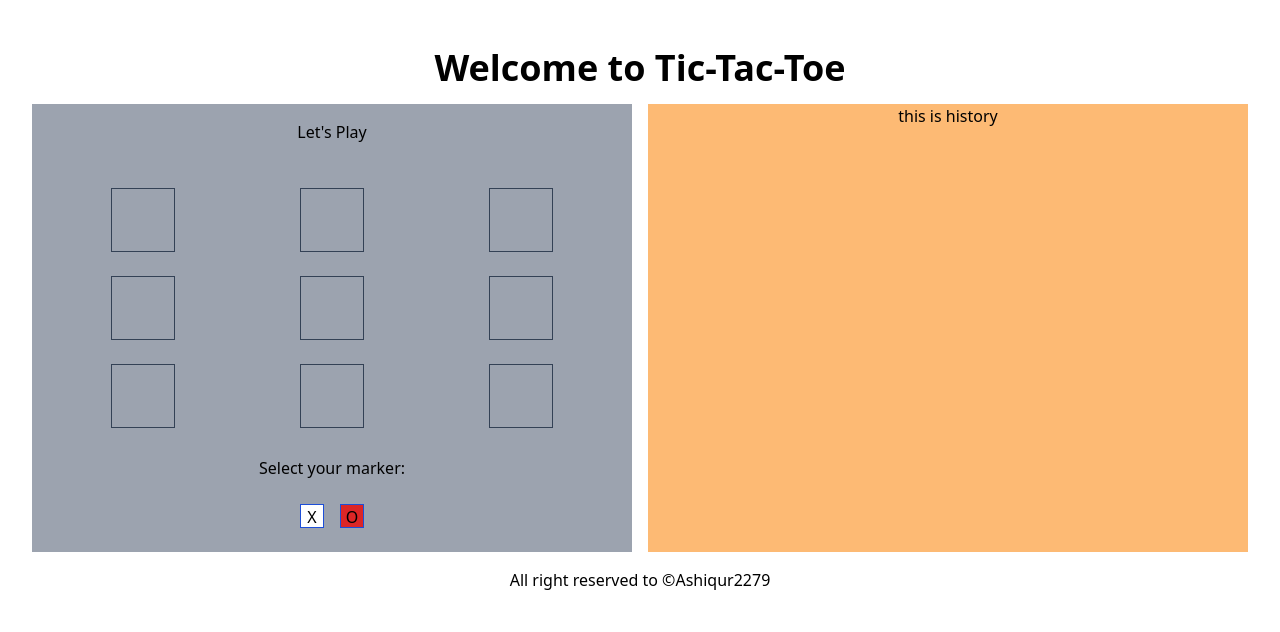
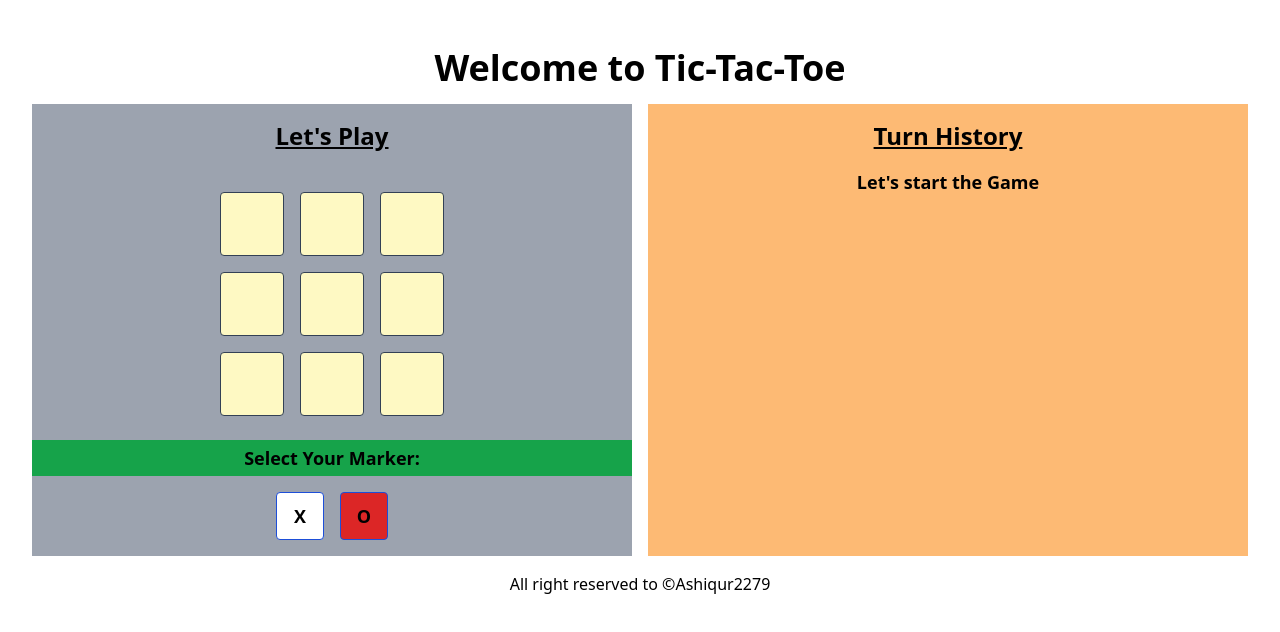
Before and after one commit to Ashiqur2279/practice-project-tic-tac-toe, a React (Vite) app: page / in a window 1280 px wide. Shown: the top 632 px of the page. Built offline with nearby package versions, Linux system fonts and the light colour scheme.

Commit message:
the move history only showing functionalities is added

```diff
--- a/src/feature/board/Board.jsx
+++ b/src/feature/board/Board.jsx
@@ -3,13 +3,20 @@ import { ToastContainer } from "react-toastify";
 import "react-toastify/dist/ReactToastify.css";
 import Square from "../../utils/square/Square";
 
-const Board = ({ turn, squares, marker, handleClick, handleMarkerClick }) => {
+const Board = ({
+  turn,
+  squares,
+  marker,
+  handleClick,
+  handleMarkerClick,
+  winner,
+}) => {
   return (
-    <div className="bg-gray-400 w-full">
+    <div className="bg-gray-400 w-full flex flex-col">
       <ToastContainer />
-      <h1 className="my-4">Let&apos;s Play</h1>
+      <h1 className="my-4 text-2xl font-semibold underline">Let&apos;s Play</h1>
 
-      <div className="p-6 grid grid-cols-3 justify-items-center gap-4">
+      <div className="grid grid-cols-3 justify-items-center size-50 my-4 mx-auto">
         {squares.map((square, index) => (
           <Square
             value={square}
@@ -18,26 +25,46 @@ const Board = ({ turn, squares, marker, handleClick, handleMarkerClick }) => {
           />
         ))}
       </div>
-      {!turn ? (
+      {winner ? (
+        <p className="text-lg font-semibold bg-green-600 p-1 my-2">
+          {winner} Has won the match
+        </p>
+      ) : !turn ? (
         <div className="flex flex-col justify-center">
-          Select your marker:
-          <div className="p-4">
+          <p className="text-lg font-semibold bg-green-600 p-1">
+            Select Your Marker:
+          </p>
+          <div className="p-2">
             <button
-              className="size-6 border border-blue-700 bg-white m-2"
+              className="size-12 border rounded border-blue-700 bg-white m-2 text-lg font-bold"
               onClick={handleMarkerClick}
             >
               X
             </button>
             <button
-              className="size-6 border border-blue-700 bg-red-600 m-2"
+              className="size-12 border rounded border-blue-700 bg-red-600 m-2 text-lg font-bold"
               onClick={handleMarkerClick}
             >
               O
             </button>
           </div>
         </div>
+      ) : marker === turn ? (
+        <p
+          className={`text-lg font-semibold ${
+            turn === "X" ? "bg-white" : "bg-red-600"
+          } p-1 my-2`}
+        >
+          Player 1 turn is {turn}
+        </p>
       ) : (
-        `Your Marker is ${turn}`
+        <p
+          className={`text-lg font-semibold ${
+            turn === "O" ? "bg-red-600" : "bg-white"
+          } p-1 my-2`}
+        >
+          Player 2 turn is {turn}
+        </p>
       )}
     </div>
   );
--- a/src/feature/turnHistory/TurnHistory.jsx
+++ b/src/feature/turnHistory/TurnHistory.jsx
@@ -1,9 +1,30 @@
 import React from "react";
 
-const TurnHistory = () => {
+const TurnHistory = ({ history }) => {
   return (
     <div className="bg-orange-300 w-full">
-      <h2>this is history</h2>
+      <h2 className="my-4 text-2xl font-semibold underline">Turn History</h2>
+      <ol>
+        {history.map((turnHistory, index) => (
+          // console.log(move);
+          <li key={index}>
+            {history.length > 1 && index > 0 ? (
+              <button className="border rounded border-black p-1 m-1 bg-lime-500 font-semibold">
+                Go to move no {index}
+              </button>
+            ) : (
+              // <button className="border rounded border-black p-1 m-1 bg-lime-500 font-semibold">
+              //   Let's start the game
+              // </button>
+              <span className="text-lg my-1 font-semibold">
+                {history.length > 1
+                  ? `Let's review the previous move:`
+                  : `Let's start the Game`}
+              </span>
+            )}
+          </li>
+        ))}
+      </ol>
     </div>
   );
 };
--- a/src/main/AppLayout.jsx
+++ b/src/main/AppLayout.jsx
@@ -10,8 +10,10 @@ const AppLayout = () => {
   const [marker, setMarker] = useState(null);
   const [winner, setWinner] = useState(null);
   const [noWinner, setNoWinner] = useState(false);
+  const [history, setHistory] = useState([squares]); //set the squares in a array
 
   useEffect(() => {
+    // the code is for checking is there any winner or not. it's connected with reset btn.
     const lastPlayer = calculateWinner(squares);
     if (lastPlayer) {
       toast.success(`${lastPlayer} won the match`);
@@ -26,14 +28,17 @@ const AppLayout = () => {
     }
   }, [squares]);
 
-  console.log(noWinner);
+  // console.log(`squares`, squares);
+
   function handleMarkerClick(e) {
+    //code for the first player marker selection
     const marker = e.target.textContent;
     setTurn(marker);
     setMarker(marker);
   }
 
   function handleClick(index) {
+    //code for update or clicking functionalities on any single square
     if (!turn) {
       toast.warn("Please At First Select Your Marker");
       return;
@@ -65,10 +70,13 @@ const AppLayout = () => {
     //   selectedSquare[index] = "O";
     //   setTurn("X");
     // }
+
     setSquares(selectedSquare);
+    setHistory([...history, selectedSquare]);
   }
 
   function handleReset() {
+    //code for reset all state
     setTurn(null);
     setSquares(Array(9).fill(null));
     setMarker(null);
@@ -87,13 +95,14 @@ const AppLayout = () => {
             marker={marker}
             handleClick={handleClick}
             handleMarkerClick={handleMarkerClick}
+            winner={winner}
           />
-          <TurnHistory />
+          <TurnHistory history={history} />
         </div>
         <div>
           {(winner || noWinner) && (
             <button
-              className="border border-orange-400 py-1 px-2"
+              className="border rounded border-orange-400 py-1 px-2 my-4"
               onClick={handleReset}
             >
               Reset
--- a/src/utils/square/Square.jsx
+++ b/src/utils/square/Square.jsx
@@ -1,7 +1,7 @@
 const Square = ({ value, handleOnClick }) => {
   return (
     <button
-      className="border border-slate-700 size-16 m-1 leading-9 text-lg"
+      className="border border-slate-700 size-16 m-2 leading-9 text-xl bg-yellow-100 rounded font-bold"
       onClick={handleOnClick}
     >
       {value}
```
